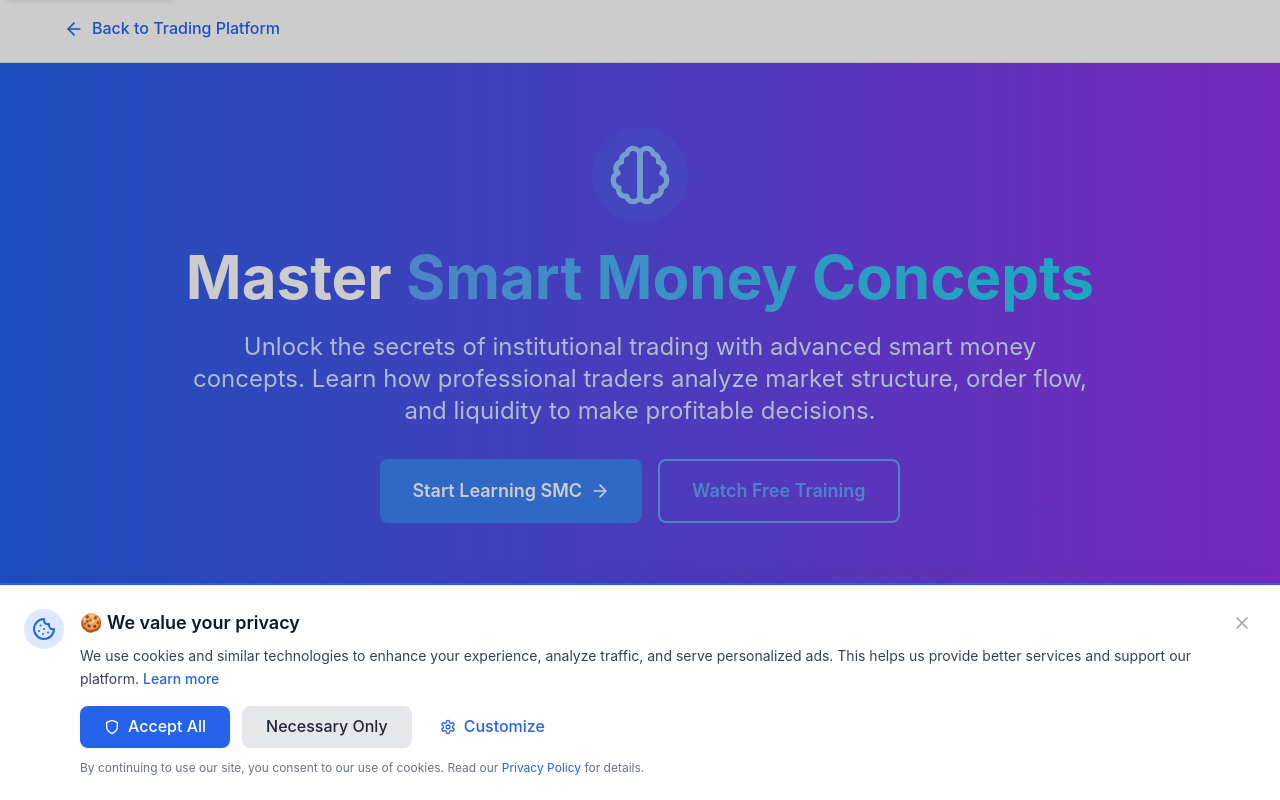
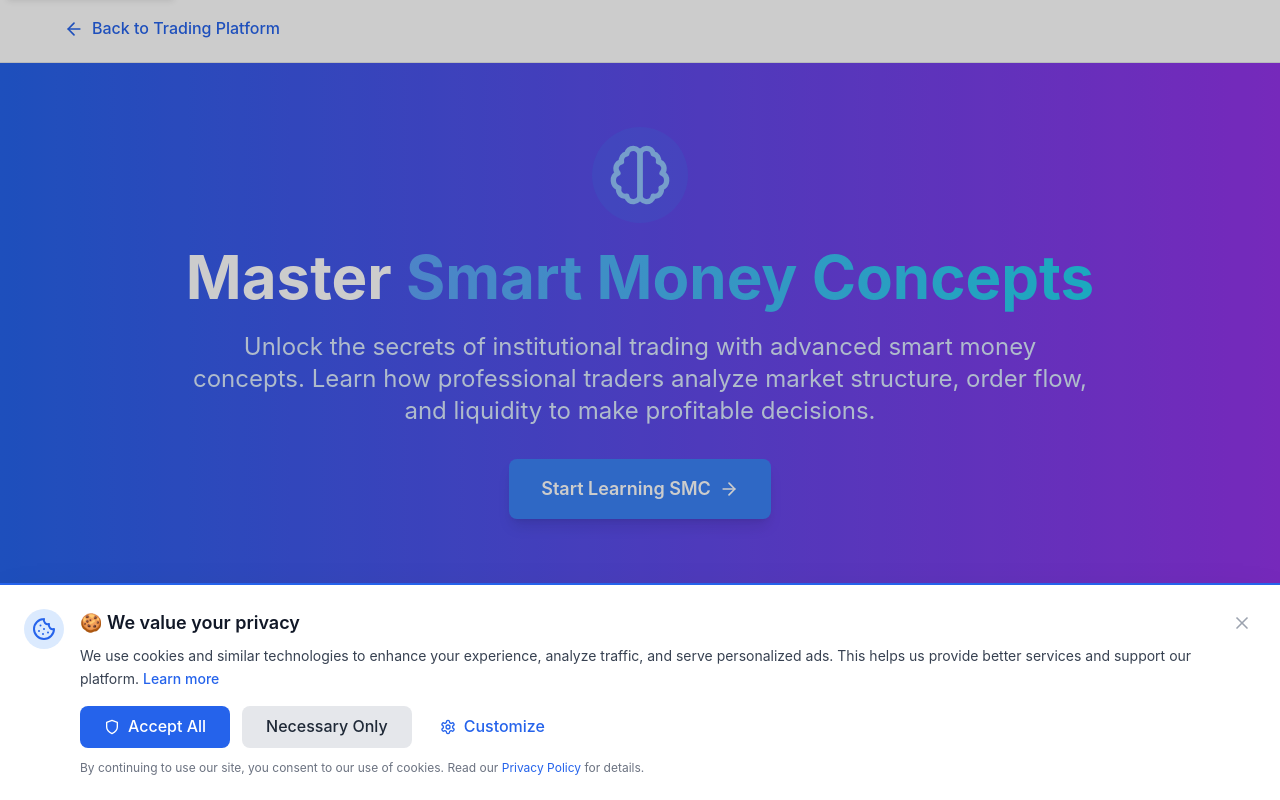
Before and after one commit to tradesmartmoneytsm-blip/tradesmartmoney, a Next.js app: page /smart-money-concepts in a window 1280 px wide. Shown: the top 800 px of the page. Built offline with nearby package versions, Linux system fonts and the light colour scheme; no server answers.

Commit message:
streamline SMC hero to single CTA button - remove redundant Watch Free Training button

```diff
--- a/src/app/smart-money-concepts/page.tsx
+++ b/src/app/smart-money-concepts/page.tsx
@@ -43,7 +43,7 @@ export default function SmartMoneyConceptsPage() {
           <p className="text-xl md:text-2xl text-blue-100 mb-8 max-w-4xl mx-auto leading-relaxed">
             Unlock the secrets of institutional trading with advanced smart money concepts. Learn how professional traders analyze market structure, order flow, and liquidity to make profitable decisions.
           </p>
-          <div className="flex flex-col sm:flex-row gap-4 justify-center">
+          <div className="flex justify-center">
             <button
               onClick={() => {
                 const videoSection = document.getElementById('video-education');
@@ -51,20 +51,9 @@ export default function SmartMoneyConceptsPage() {
                   videoSection.scrollIntoView({ behavior: 'smooth' });
                 }
               }}
-              className="bg-blue-500 hover:bg-blue-600 text-white font-semibold py-4 px-8 rounded-lg text-lg transition-colors inline-flex items-center"
+              className="bg-blue-500 hover:bg-blue-600 text-white font-semibold py-4 px-8 rounded-lg text-lg transition-colors inline-flex items-center shadow-lg hover:shadow-xl transform hover:scale-105"
             >
               Start Learning SMC <ArrowRight className="ml-2 h-5 w-5" />
-            </button>
-            <button
-              onClick={() => {
-                const featuredVideo = document.getElementById('featured-video');
-                if (featuredVideo) {
-                  featuredVideo.scrollIntoView({ behavior: 'smooth' });
-                }
-              }}
-              className="border-2 border-blue-400 text-blue-400 hover:bg-blue-400 hover:text-white font-semibold py-4 px-8 rounded-lg text-lg transition-all"
-            >
-              Watch Free Training
             </button>
           </div>
         </div>
```
